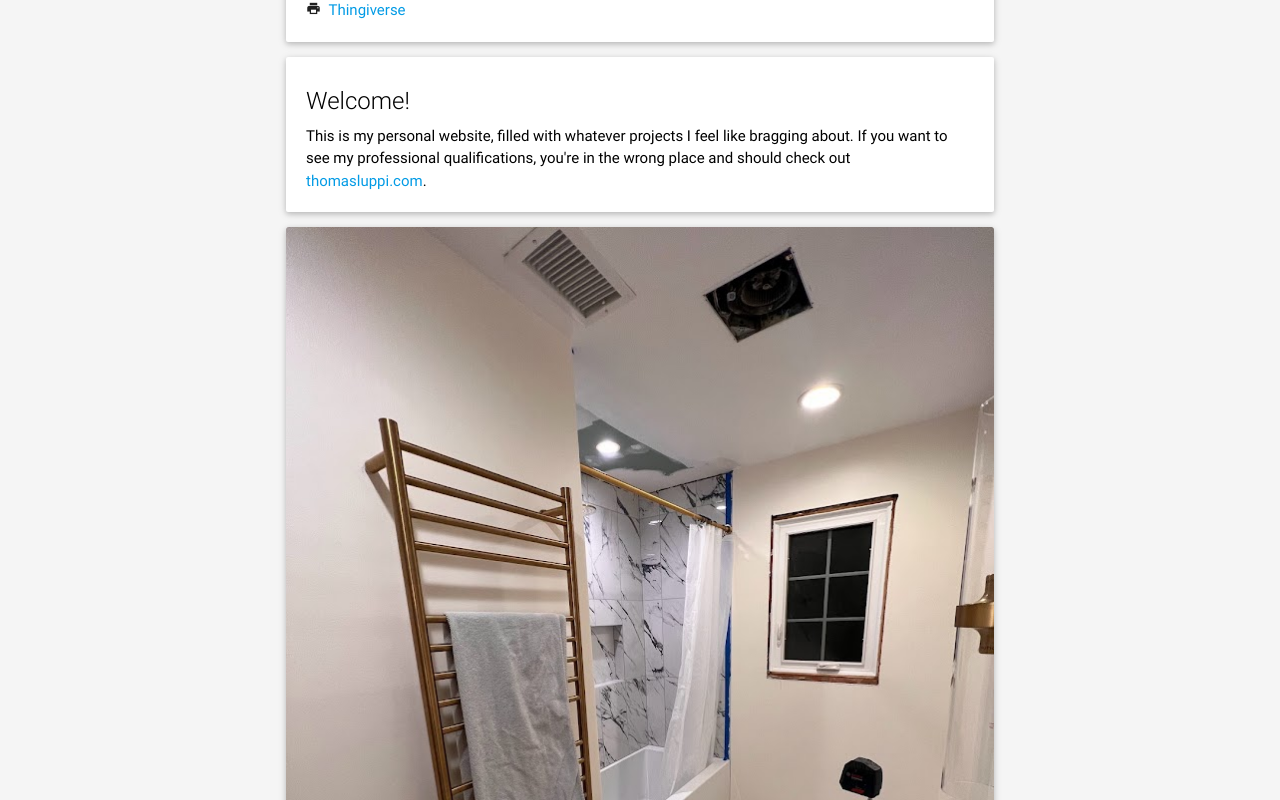
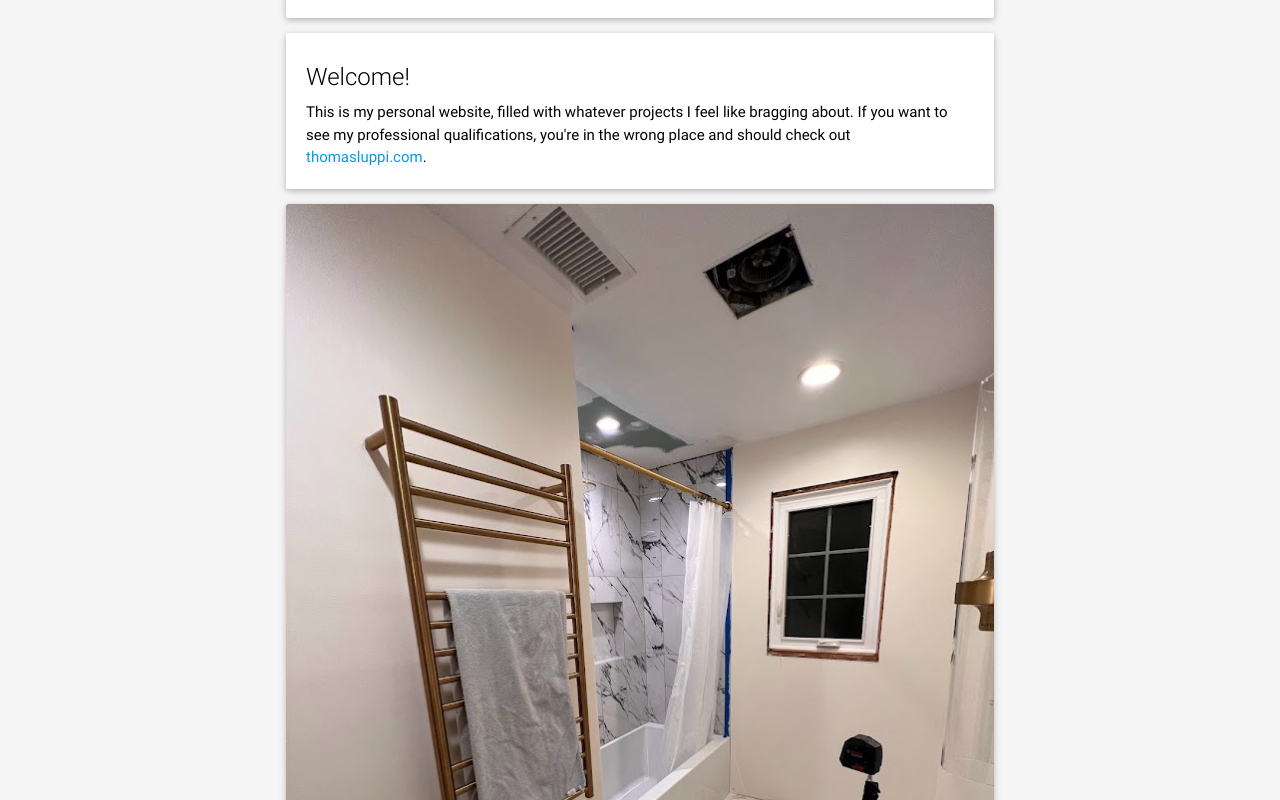
Before and after one commit to Digmaster/tluppi.com, a plain HTML site: page index.html in a window 1280 px wide. Shown: the part 243-1043 px from the top of the page. Drawn offline with nearby package versions, Linux system fonts and the light colour scheme.

Commit message:
Remove thingaverse link

```diff
--- a/index.html
+++ b/index.html
@@ -106,9 +106,6 @@
 					</p>
 					<p>
 						<img src="GitHub-Mark.png" class="infoIcon"> </i><a href="https://github.com/Digmaster">Github</a>
-					</p>
-					<p>
-						<i class="mdi-action-print tiny"> </i><a href="https://www.thingiverse.com/digmaster">Thingiverse</a>
 					</p>
 				</div>
 			</div>
```
